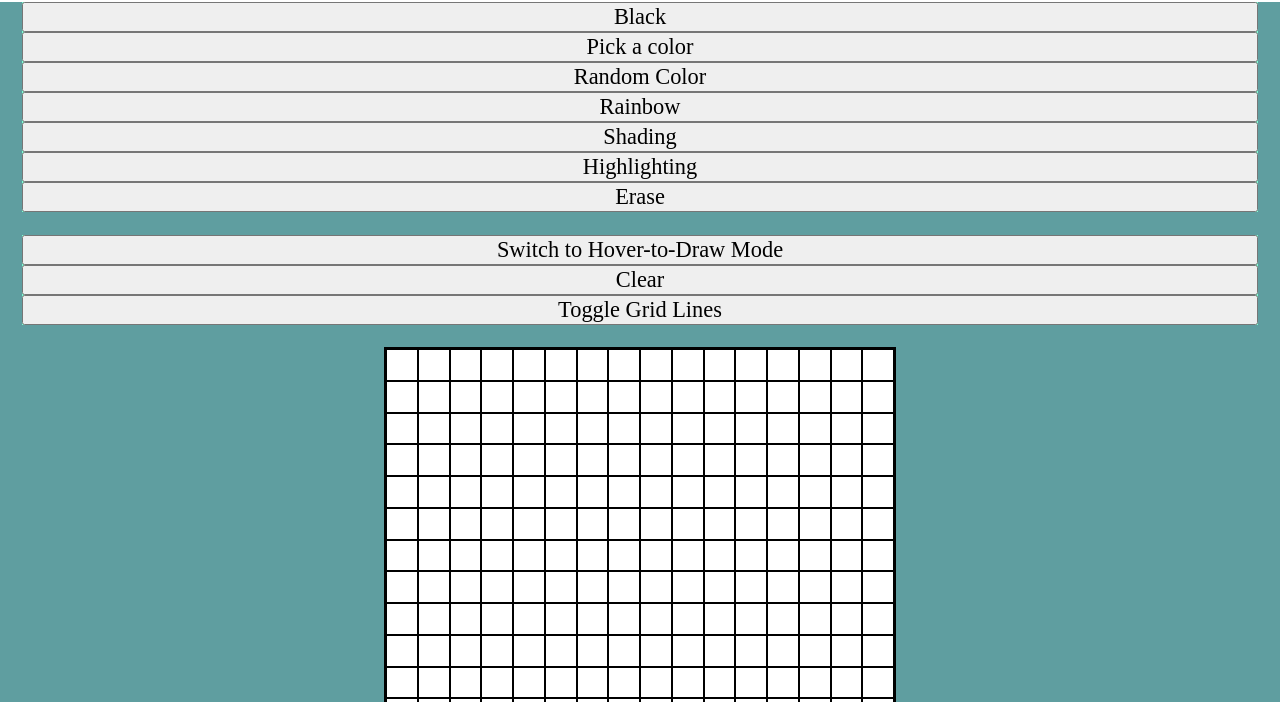
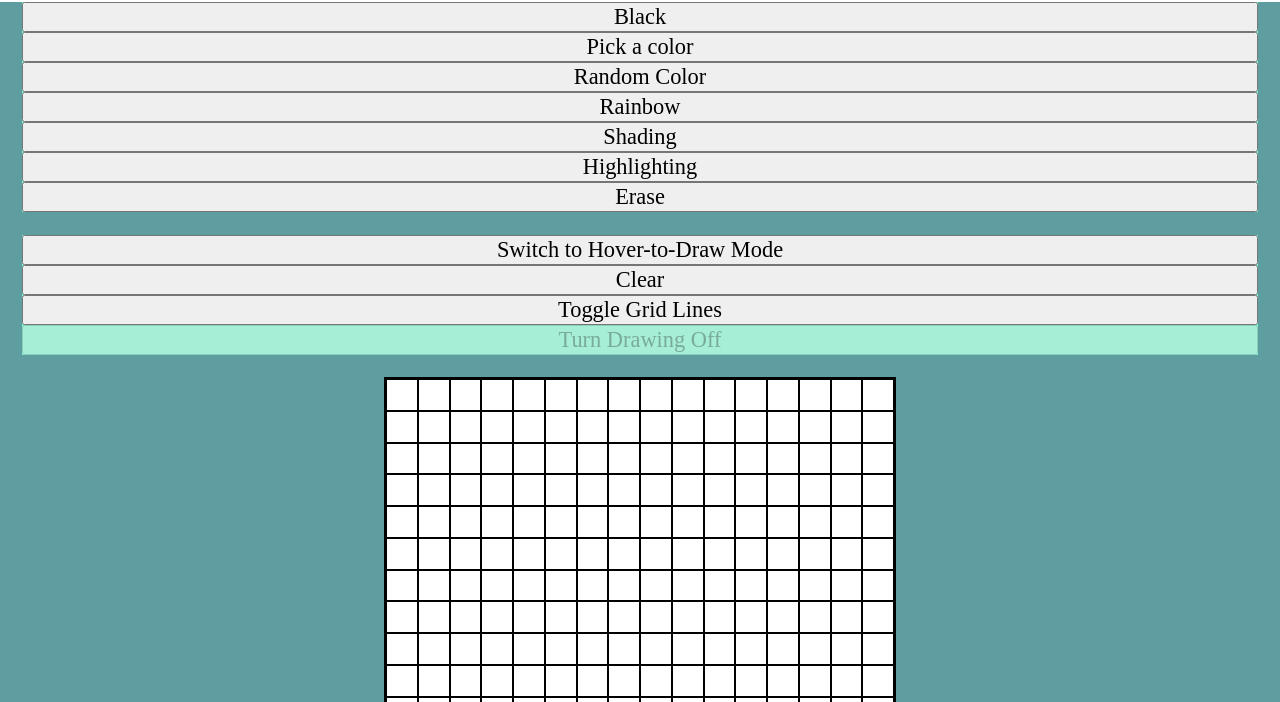
Before and after one commit to k-nox/doodle-div, a website: page index.html in a window 1280 px wide. Both pictures are taken after a click on the button "Switch to Click-to-Draw Mode". Shown: the part 98-800 px from the top of the page. Drawn offline with Linux system fonts and the light colour scheme.

Commit message:
Add on/off button to disable grid

```diff
--- a/index.html
+++ b/index.html
@@ -29,6 +29,7 @@
         </button>
         <button type="button" id="clear">Clear</button>
         <button type="button" id="toggle-grid">Toggle Grid Lines</button>
+        <button type="button" id="toggle-on-off">Turn Drawing On</button>
       </div>
       <div class="container disabled"></div>
     </main>
--- a/scripts/script.js
+++ b/scripts/script.js
@@ -7,30 +7,40 @@ let gridItems;
 let currentRainbowColor = 'violet';
 let currentDrawMode = 'mouseenter';
 
-// TODO: add in turn on / off button as alternate way to control drawing
-
 const setColorMode = function setCurrentColorMode(color) {
   currentColorMode = color;
 };
 
-const setDrawMode = function setCurrentDrawMode(mode) {
+const setDrawMode = function setCurrentDrawMode(newDrawMode) {
   gridItems.forEach(item => {
     item.removeEventListener(currentDrawMode, updateColor);
   });
-  currentDrawMode = mode;
   let buttonText;
-  if (currentDrawMode === 'click') {
-    if (!container.classList.contains('disabled')) {
-      container.classList.remove('disabled');
+  if (newDrawMode === 'click') {
+    if (container.classList.contains('disabled')) {
+      toggleOnOff();
     }
     buttonText = 'Hover-to-Draw';
+    document.querySelector('#toggle-on-off').setAttribute('disabled', '');
   } else {
     buttonText = 'Click-to-Draw';
+    document.querySelector('#toggle-on-off').removeAttribute('disabled');
   }
   document.querySelector(
     '#toggle-draw-mode'
   ).textContent = `Switch to ${buttonText} Mode`;
+  currentDrawMode = newDrawMode;
   draw();
+};
+
+const toggleOnOff = function toggleDisabledClassOnContainer() {
+  if (currentDrawMode === 'mouseenter') {
+    const buttonText = container.classList.contains('disabled') ? 'Off' : 'On';
+    document.querySelector(
+      '#toggle-on-off'
+    ).textContent = `Turn Drawing ${buttonText}`;
+    container.classList.toggle('disabled');
+  }
 };
 
 //* creates grid from user input; defaults to 16x16
@@ -184,11 +194,7 @@ const askUser = function askUserForNewGridSize(currentItemsPerSide) {
 };
 
 //* toggles drawing capability with click on container
-container.addEventListener('click', () => {
-  if (currentDrawMode !== 'click') {
-    container.classList.toggle('disabled');
-  }
-});
+container.addEventListener('click', () => toggleOnOff());
 
 pickerInput.addEventListener('change', e => setColorMode(e.target.value));
 
@@ -235,6 +241,9 @@ buttons.forEach(button =>
         container.classList.toggle('container-thicker-border');
         gridItems.forEach(item => item.classList.toggle('grid-lines'));
         break;
+      case 'toggle-on-off':
+        toggleOnOff();
+        break;
       // no default
     }
   })
```
